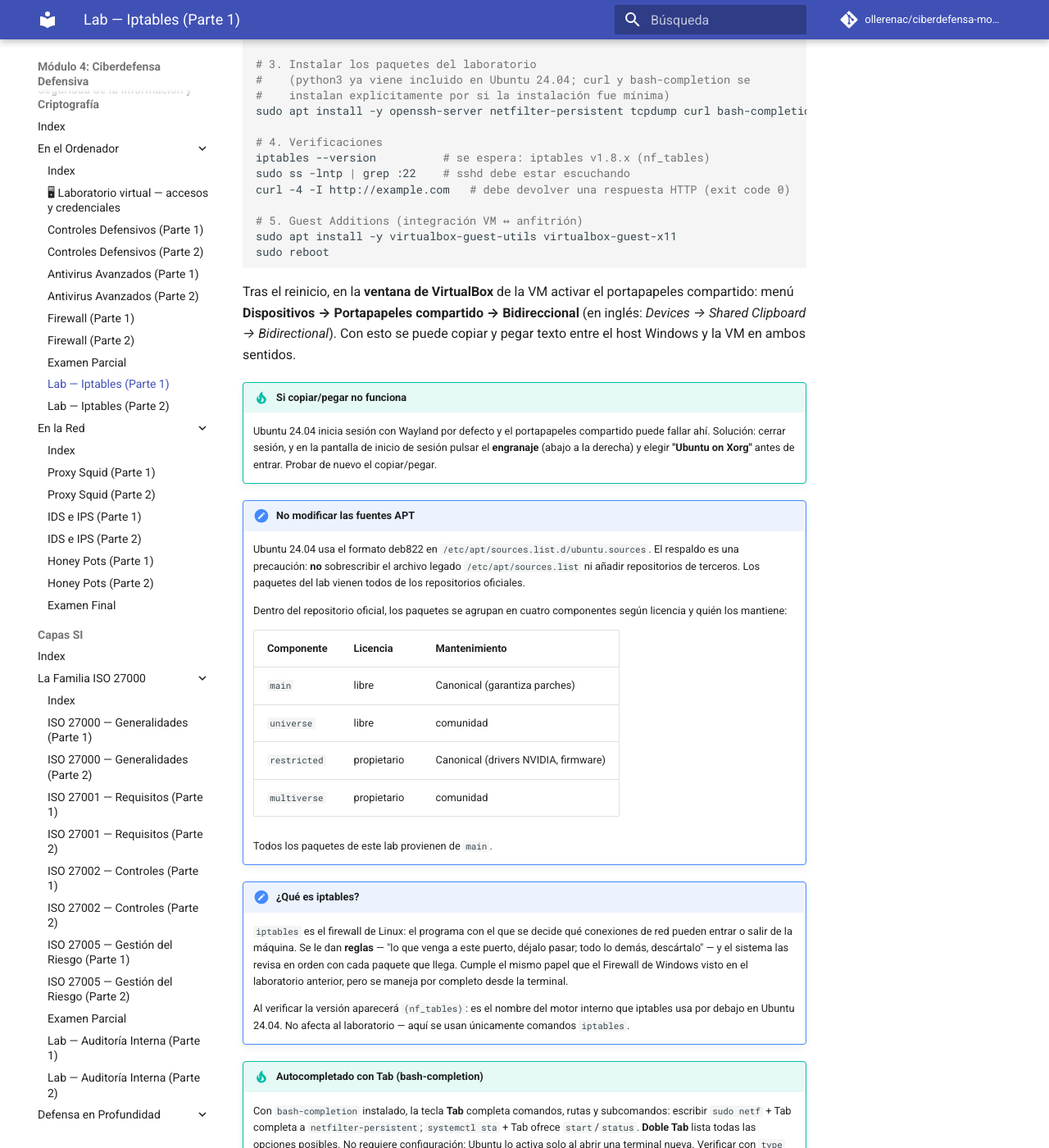
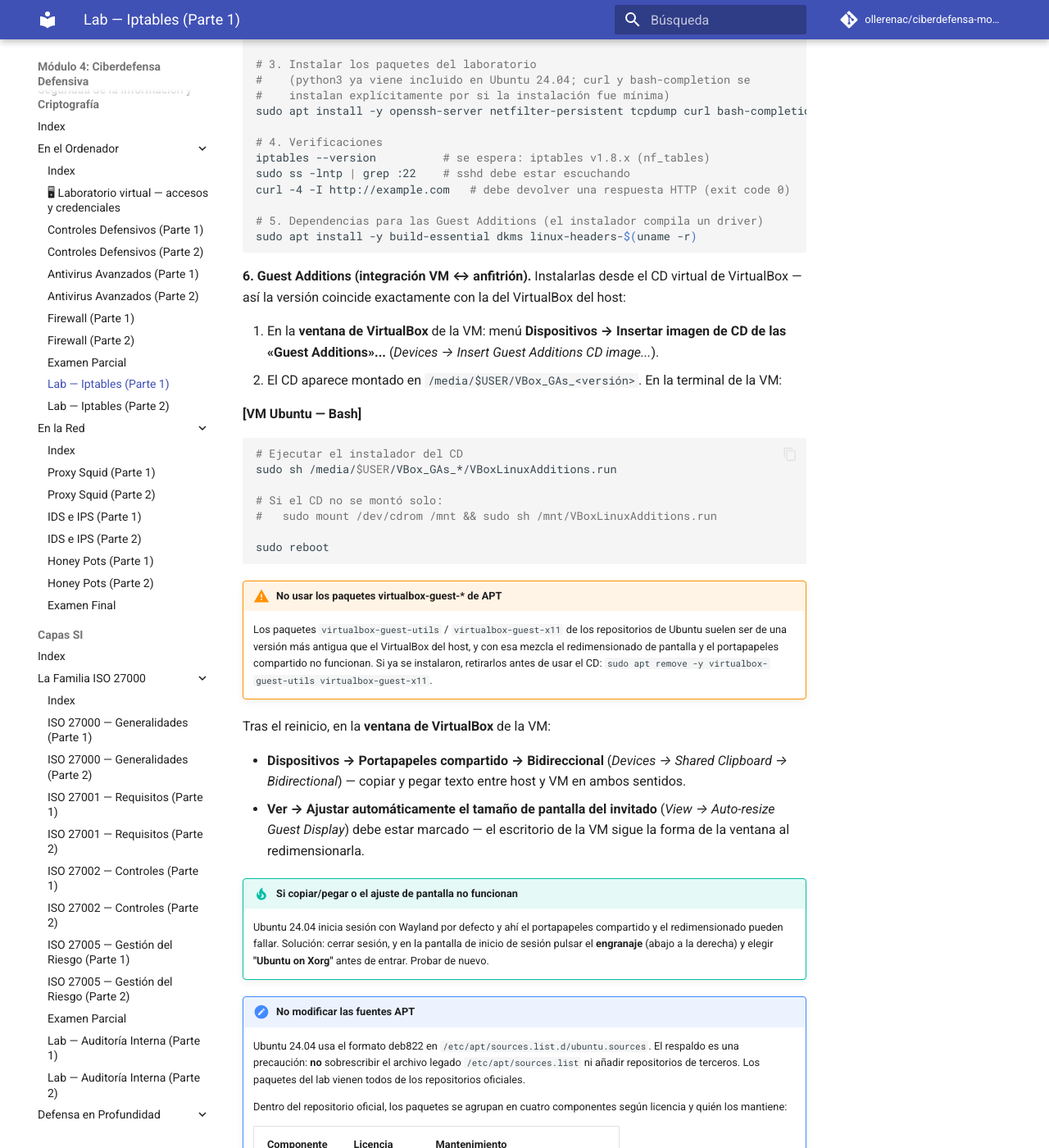
Before and after one commit to ollerenac/ciberdefensa-modulo4, an MkDocs documentation site: the page built from docs/seguridad-criptografia/en-el-ordenador/lab-iptables-p1.md, in a window 1280 px wide and 1400 px high, scrolled down 1472 px. Shown: the whole window at 82% size. Built offline with MkDocs 1.6.1 and Material for MkDocs 9.7.7, drawn with Linux system fonts in a browser that asks for light colours; comment, search, counter and statistics services are not loaded.

Commit message:
docs(iptables): Guest Additions desde el CD de VirtualBox en lugar de APT
La ruta por paquetes virtualbox-guest-* de los repos deja Graphics Mode
inactivo con hosts VirtualBox recientes (verificado con host 7.2.14:
auto-resize y clipboard no funcionan). El CD instala la versión exacta
del host. Se añade el paso GUI (Dispositivos → Insertar imagen de CD),
las dependencias de compilación, el warning de no usar los paquetes APT
y la activación de portapapeles bidireccional y auto-resize.

Co-Authored-By: Claude Fable 5 <noreply@anthropic.com>

````diff
--- a/docs/seguridad-criptografia/en-el-ordenador/lab-iptables-p1.md
+++ b/docs/seguridad-criptografia/en-el-ordenador/lab-iptables-p1.md
@@ -54,21 +54,53 @@ iptables --version          # se espera: iptables v1.8.x (nf_tables)
 sudo ss -lntp | grep :22    # sshd debe estar escuchando
 curl -4 -I http://example.com   # debe devolver una respuesta HTTP (exit code 0)
 
-# 5. Guest Additions (integración VM ↔ anfitrión)
-sudo apt install -y virtualbox-guest-utils virtualbox-guest-x11
+# 5. Dependencias para las Guest Additions (el instalador compila un driver)
+sudo apt install -y build-essential dkms linux-headers-$(uname -r)
+```
+
+**6. Guest Additions (integración VM ↔ anfitrión).** Instalarlas desde el CD
+virtual de VirtualBox — así la versión coincide exactamente con la del VirtualBox
+del host:
+
+1. En la **ventana de VirtualBox** de la VM: menú **Dispositivos → Insertar
+   imagen de CD de las «Guest Additions»...** (*Devices → Insert Guest Additions
+   CD image...*).
+2. El CD aparece montado en `/media/$USER/VBox_GAs_<versión>`. En la terminal
+   de la VM:
+
+**[VM Ubuntu — Bash]**
+
+```bash
+# Ejecutar el instalador del CD
+sudo sh /media/$USER/VBox_GAs_*/VBoxLinuxAdditions.run
+
+# Si el CD no se montó solo:
+#   sudo mount /dev/cdrom /mnt && sudo sh /mnt/VBoxLinuxAdditions.run
+
 sudo reboot
 ```
 
-Tras el reinicio, en la **ventana de VirtualBox** de la VM activar el portapapeles
-compartido: menú **Dispositivos → Portapapeles compartido → Bidireccional**
-(en inglés: *Devices → Shared Clipboard → Bidirectional*). Con esto se puede
-copiar y pegar texto entre el host Windows y la VM en ambos sentidos.
+!!! warning "No usar los paquetes virtualbox-guest-* de APT"
+    Los paquetes `virtualbox-guest-utils` / `virtualbox-guest-x11` de los
+    repositorios de Ubuntu suelen ser de una versión más antigua que el
+    VirtualBox del host, y con esa mezcla el redimensionado de pantalla y el
+    portapapeles compartido no funcionan. Si ya se instalaron, retirarlos antes
+    de usar el CD: `sudo apt remove -y virtualbox-guest-utils virtualbox-guest-x11`.
 
-!!! tip "Si copiar/pegar no funciona"
-    Ubuntu 24.04 inicia sesión con Wayland por defecto y el portapapeles
-    compartido puede fallar ahí. Solución: cerrar sesión, y en la pantalla de
-    inicio de sesión pulsar el **engranaje** (abajo a la derecha) y elegir
-    **"Ubuntu on Xorg"** antes de entrar. Probar de nuevo el copiar/pegar.
+Tras el reinicio, en la **ventana de VirtualBox** de la VM:
+
+- **Dispositivos → Portapapeles compartido → Bidireccional** (*Devices → Shared
+  Clipboard → Bidirectional*) — copiar y pegar texto entre host y VM en ambos
+  sentidos.
+- **Ver → Ajustar automáticamente el tamaño de pantalla del invitado** (*View →
+  Auto-resize Guest Display*) debe estar marcado — el escritorio de la VM sigue
+  la forma de la ventana al redimensionarla.
+
+!!! tip "Si copiar/pegar o el ajuste de pantalla no funcionan"
+    Ubuntu 24.04 inicia sesión con Wayland por defecto y ahí el portapapeles
+    compartido y el redimensionado pueden fallar. Solución: cerrar sesión, y en
+    la pantalla de inicio de sesión pulsar el **engranaje** (abajo a la derecha)
+    y elegir **"Ubuntu on Xorg"** antes de entrar. Probar de nuevo.
 
 !!! note "No modificar las fuentes APT"
     Ubuntu 24.04 usa el formato deb822 en `/etc/apt/sources.list.d/ubuntu.sources`.
````
